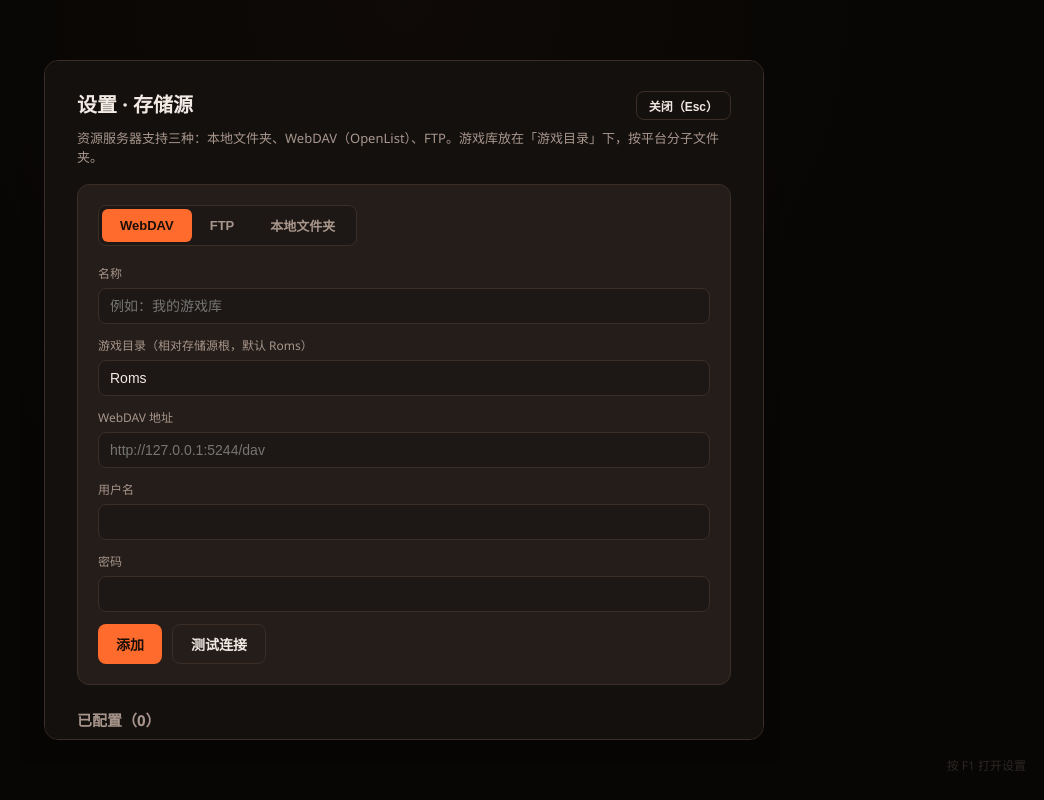
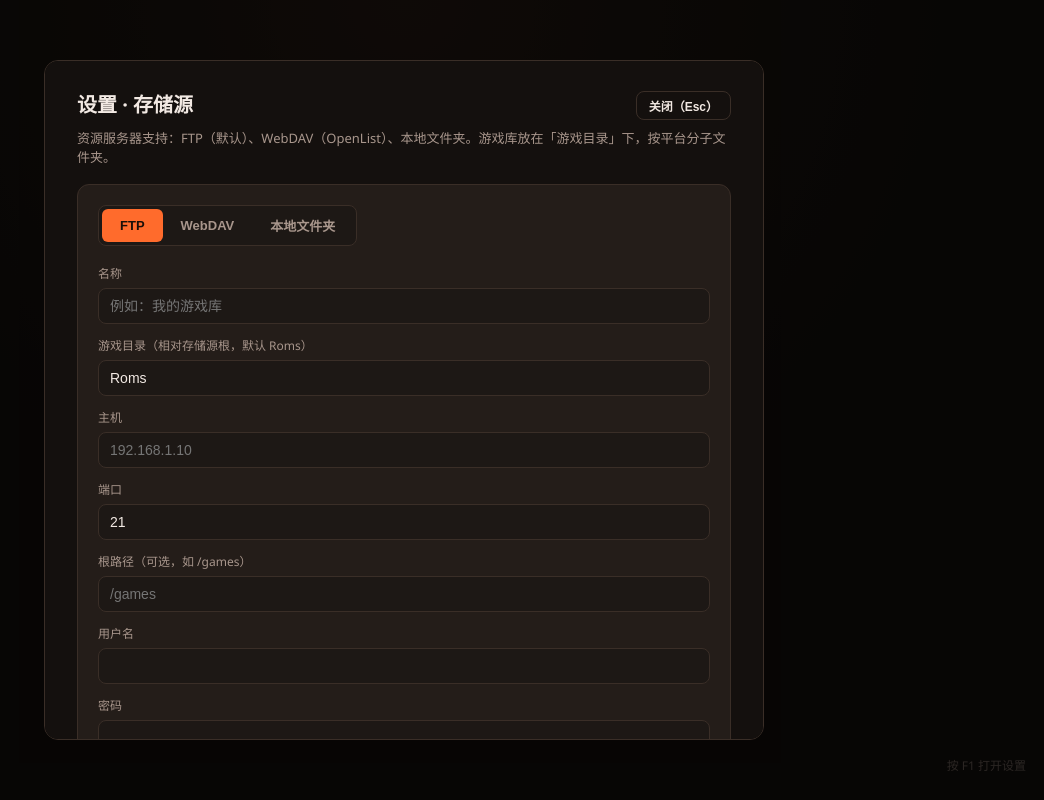
Before and after one commit to kadu999/EmberHub, a React (Vite) app in the folder app/: page / in a window 1280 px wide. Both pictures are taken after a click on the button "打开设置（F1）". Shown: the whole page, without its empty margins (236-1280 px from the left). Built offline with nearby package versions, Linux system fonts and the light colour scheme.

Commit message:
feat(ui): make FTP the default storage source type

```diff
--- a/app/src/features/sources/SourcesPage.tsx
+++ b/app/src/features/sources/SourcesPage.tsx
@@ -23,7 +23,7 @@ function describe(s: SourceConfig): string {
 export function SourcesPage({ onClose }: Props) {
   const { sources, activeSourceId, addSource, removeSource, setActiveSource } = useStore();
 
-  const [kind, setKind] = useState<StorageKind>("webdav");
+  const [kind, setKind] = useState<StorageKind>("ftp");
   const [name, setName] = useState("");
   const [romsPath, setRomsPath] = useState("Roms");
   const [root, setRoot] = useState("");
@@ -116,16 +116,16 @@ export function SourcesPage({ onClose }: Props) {
         )}
       </div>
       <p className="hint">
-        资源服务器支持三种：本地文件夹、WebDAV（OpenList）、FTP。游戏库放在「游戏目录」下，按平台分子文件夹。
+        资源服务器支持：FTP（默认）、WebDAV（OpenList）、本地文件夹。游戏库放在「游戏目录」下，按平台分子文件夹。
       </p>
 
       <div className="card">
         <div className="segmented">
+          <button className={kind === "ftp" ? "active" : ""} onClick={() => setKind("ftp")}>
+            FTP
+          </button>
           <button className={kind === "webdav" ? "active" : ""} onClick={() => setKind("webdav")}>
             WebDAV
-          </button>
-          <button className={kind === "ftp" ? "active" : ""} onClick={() => setKind("ftp")}>
-            FTP
           </button>
           <button className={kind === "local" ? "active" : ""} onClick={() => setKind("local")}>
             本地文件夹
```
